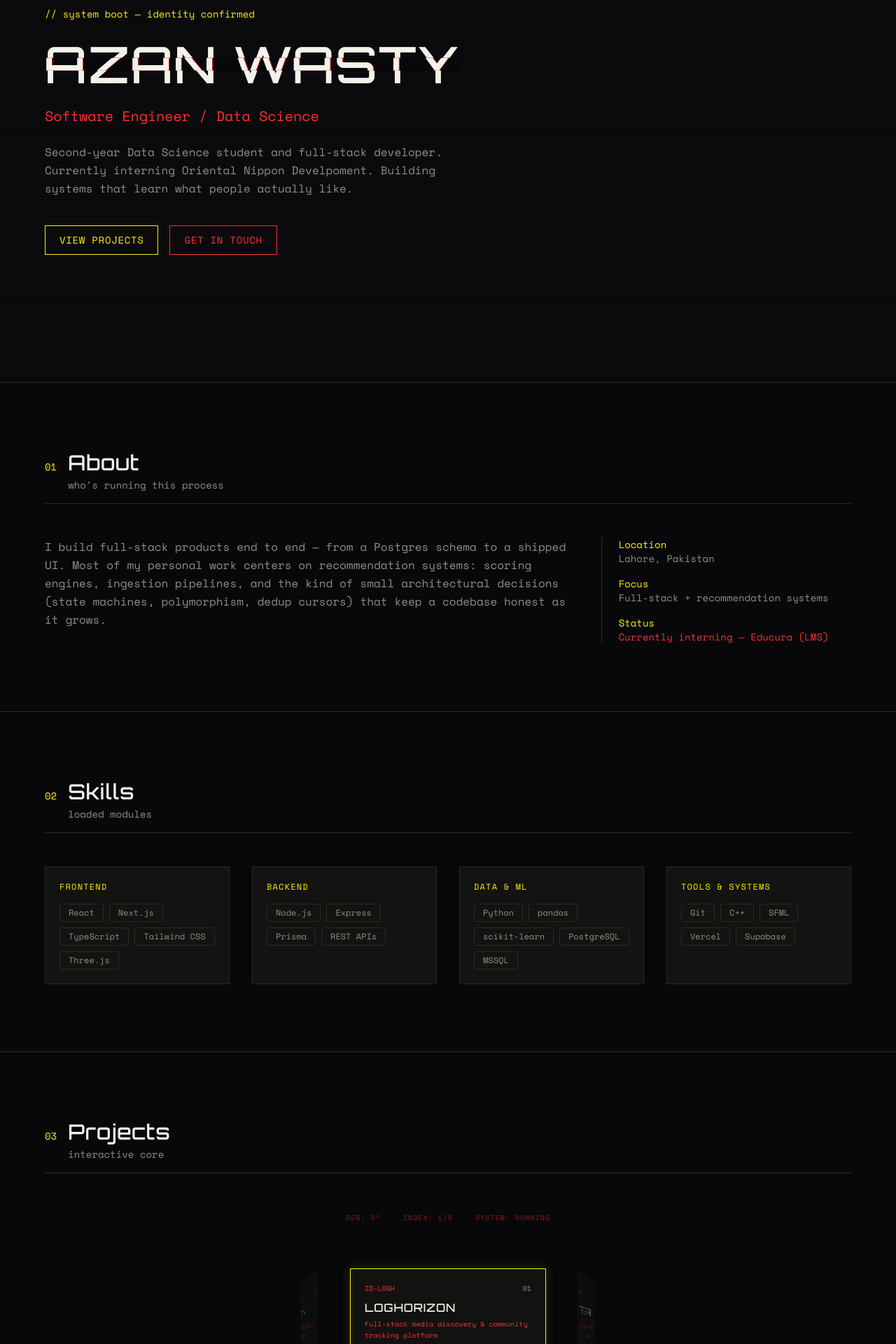
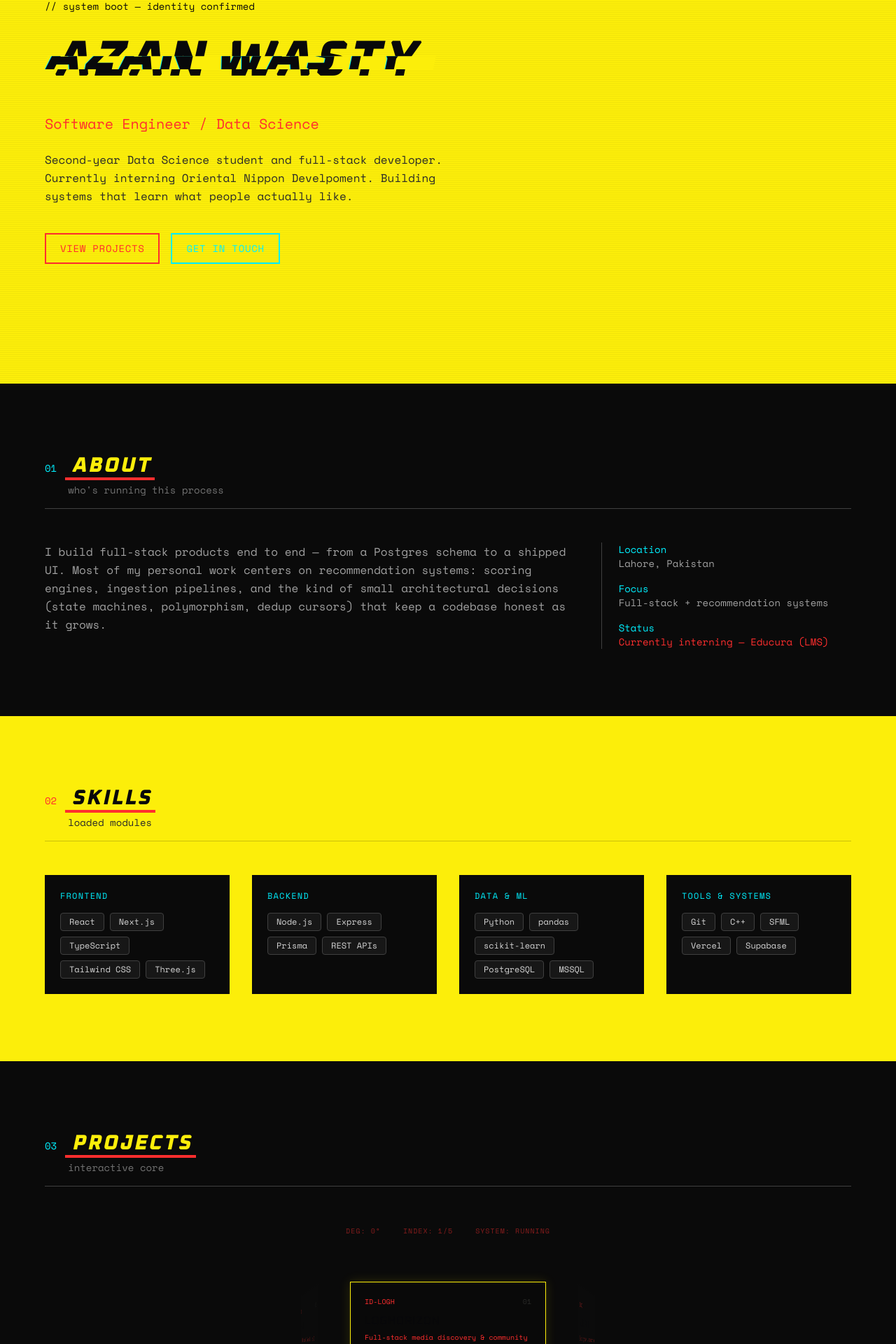
Before and after one commit to azan-wasty/Portofolio-web, a Next.js app: page / in a window 1280 px wide. Shown: the part 246-2166 px from the top of the page at 70% size. Built offline with nearby package versions, Linux system fonts and the light colour scheme.

Commit message:
trying stuff out

```diff
--- a/src/app/globals.css
+++ b/src/app/globals.css
@@ -1,15 +1,17 @@
 @import "tailwindcss";
 
 :root {
-  --color-void: #08080a;
-  --color-void-raised: #131311;
-  --color-void-line: #2c2b23;
+  /* Primary — Cyberpunk Yellow dominance */
+  --color-void: #fcee0a;
+  --color-void-raised: #0a0a0a;
+  --color-void-line: rgba(0, 0, 0, 0.15);
   --color-signal-yellow: #fcee0a;
   --color-signal-red: #ff2e2e;
-  --color-text-primary: #f2f2ea;
-  --color-text-dim: #8f8f85;
+  --color-signal-cyan: #00f0ff;
+  --color-text-primary: #08080a;
+  --color-text-dim: #2a2a28;
 
-  --font-display: var(--font-orbitron);
+  --font-display: var(--font-oxanium);
   --font-mono: var(--font-space-mono);
 }
 
@@ -19,6 +21,7 @@
   --color-void-line: var(--color-void-line);
   --color-signal-red: var(--color-signal-red);
   --color-signal-yellow: var(--color-signal-yellow);
+  --color-signal-cyan: var(--color-signal-cyan);
   --color-text-primary: var(--color-text-primary);
   --color-text-dim: var(--color-text-dim);
   --font-display: var(--font-display);
@@ -36,22 +39,44 @@ body {
 }
 
 ::selection {
-  background: var(--color-signal-yellow);
-  color: var(--color-void);
+  background: var(--color-void-raised);
+  color: var(--color-signal-yellow);
 }
 
-/* Scanline overlay used behind hero content */
+/* Scanline overlay — darkened for yellow bg */
 .scanlines {
   background-image: repeating-linear-gradient(
     to bottom,
-    rgba(255, 255, 255, 0.03),
-    rgba(255, 255, 255, 0.03) 1px,
+    rgba(0, 0, 0, 0.04),
+    rgba(0, 0, 0, 0.04) 1px,
     transparent 1px,
     transparent 3px
   );
 }
 
-/* Glitch text signature effect */
+/* ─── CYBERPUNK HEADING STYLE (skewed angular, like the franchise logo) ─── */
+.cyber-heading {
+  display: inline-block;
+  font-weight: 900;
+  text-transform: uppercase;
+  letter-spacing: 0.08em;
+  transform: skewX(-12deg);
+  position: relative;
+  padding: 0.1em 0.25em;
+}
+
+.cyber-heading::after {
+  content: "";
+  position: absolute;
+  bottom: 0;
+  left: 0;
+  width: 100%;
+  height: 4px;
+  background: var(--color-signal-red);
+  transform: skewX(12deg);
+}
+
+/* Glitch text signature effect — updated for yellow bg */
 .glitch {
   position: relative;
   display: inline-block;
@@ -68,7 +93,7 @@ body {
 
 .glitch::before {
   left: 2px;
-  text-shadow: -1px 0 var(--color-signal-yellow);
+  text-shadow: -1px 0 var(--color-signal-cyan);
   animation: glitch-slice-1 4.5s infinite linear alternate-reverse;
 }
 
--- a/src/components/sections/About.tsx
+++ b/src/components/sections/About.tsx
@@ -3,26 +3,26 @@ import { profile } from "@/lib/data/profile";
 
 export function About() {
   return (
-    <section id="about" className="border-b border-void-line px-6 py-24">
+    <section id="about" className="bg-void-raised px-6 py-24">
       <div className="mx-auto max-w-6xl">
-        <SectionHeading index="01" title="About" subtitle="who's running this process" />
+        <SectionHeading index="01" title="About" subtitle="who's running this process" inverted />
         <div className="grid gap-10 sm:grid-cols-3">
           <div className="sm:col-span-2">
-            <p className="text-base leading-relaxed text-text-dim">
+            <p className="text-base leading-relaxed text-neutral-400">
               {profile.longBio}
             </p>
           </div>
-          <dl className="space-y-4 border-l border-void-line pl-6 font-mono text-sm">
+          <dl className="space-y-4 border-l border-neutral-700 pl-6 font-mono text-sm">
             <div>
-              <dt className="text-signal-yellow">Location</dt>
-              <dd className="text-text-dim">{profile.location}</dd>
+              <dt className="text-signal-cyan">Location</dt>
+              <dd className="text-neutral-400">{profile.location}</dd>
             </div>
             <div>
-              <dt className="text-signal-yellow">Focus</dt>
-              <dd className="text-text-dim">Full-stack + recommendation systems</dd>
+              <dt className="text-signal-cyan">Focus</dt>
+              <dd className="text-neutral-400">Full-stack + recommendation systems</dd>
             </div>
             <div>
-              <dt className="text-signal-yellow">Status</dt>
+              <dt className="text-signal-cyan">Status</dt>
               <dd className="text-signal-red">Currently interning — Educura (LMS)</dd>
             </div>
           </dl>
--- a/src/components/sections/Contact.tsx
+++ b/src/components/sections/Contact.tsx
@@ -26,13 +26,13 @@ export function Contact() {
               }
               className="flex items-center gap-3 text-text-dim transition-colors hover:text-signal-red"
             >
-              <span className="text-signal-yellow">{channel.label}</span>
+              <span className="text-signal-cyan font-bold">{channel.label}</span>
               {channel.value}
             </a>
           ))}
         </div>
 
-        <NeonButton href="mailto:wastyazan@gmail.com" variant="yellow">
+        <NeonButton href="mailto:wastyazan@gmail.com" variant="red">
           Send a Message
         </NeonButton>
       </div>
--- a/src/components/sections/Hero.tsx
+++ b/src/components/sections/Hero.tsx
@@ -6,20 +6,20 @@ export function Hero() {
   return (
     <section
       id="home"
-      className="scanlines relative flex min-h-[90vh] flex-col justify-center border-b border-void-line px-6"
+      className="scanlines relative flex min-h-[90vh] flex-col justify-center px-6"
     >
       <div className="mx-auto w-full max-w-6xl">
-        <p className="mb-4 font-mono text-sm text-signal-yellow">
+        <p className="mb-4 font-mono text-sm text-void-raised">
           {"// system boot — identity confirmed"}
         </p>
 
         <GlitchText
           text={profile.name}
           as="h1"
-          className="font-display text-4xl uppercase leading-tight tracking-wide text-text-primary sm:text-6xl md:text-7xl"
+          className="cyber-heading font-display text-4xl uppercase leading-tight tracking-wide text-text-primary sm:text-6xl md:text-7xl"
         />
 
-        <p className="mt-4 font-mono text-lg text-signal-red sm:text-xl">
+        <p className="mt-6 font-mono text-lg text-signal-red sm:text-xl">
           {profile.role}
         </p>
 
@@ -28,10 +28,10 @@ export function Hero() {
         </p>
 
         <div className="mt-10 flex flex-wrap gap-4">
-          <NeonButton href="#projects" variant="yellow">
+          <NeonButton href="#projects" variant="red">
             View Projects
           </NeonButton>
-          <NeonButton href="#contact" variant="red">
+          <NeonButton href="#contact" variant="cyan">
             Get In Touch
           </NeonButton>
         </div>
--- a/src/components/sections/Projects.tsx
+++ b/src/components/sections/Projects.tsx
@@ -3,9 +3,9 @@ import { RotatableWheel } from "./RotatableWheel";
 
 export function Projects() {
   return (
-    <section id="projects" className="border-b border-void-line px-6 py-24">
+    <section id="projects" className="bg-void-raised px-6 py-24">
       <div className="mx-auto max-w-6xl">
-        <SectionHeading index="03" title="Projects" subtitle="interactive core" />
+        <SectionHeading index="03" title="Projects" subtitle="interactive core" inverted />
         <div className="mt-8">
           <RotatableWheel />
         </div>
--- a/src/components/sections/Skills.tsx
+++ b/src/components/sections/Skills.tsx
@@ -4,13 +4,13 @@ import { skillGroups } from "@/lib/data/skills";
 
 export function Skills() {
   return (
-    <section id="skills" className="border-b border-void-line px-6 py-24">
+    <section id="skills" className="px-6 py-24">
       <div className="mx-auto max-w-6xl">
         <SectionHeading index="02" title="Skills" subtitle="loaded modules" />
         <div className="grid gap-8 sm:grid-cols-2 lg:grid-cols-4">
           {skillGroups.map((group) => (
-            <div key={group.id} className="border border-void-line bg-void-raised p-5">
-              <h3 className="mb-4 font-mono text-xs uppercase tracking-widest text-signal-yellow">
+            <div key={group.id} className="border-2 border-text-primary bg-void-raised p-5">
+              <h3 className="mb-4 font-mono text-xs uppercase tracking-widest text-signal-cyan">
                 {group.label}
               </h3>
               <div className="flex flex-wrap gap-2">
--- a/src/components/ui/NeonButton.tsx
+++ b/src/components/ui/NeonButton.tsx
@@ -4,27 +4,31 @@ import type { ReactNode } from "react";
 interface NeonButtonProps {
   href: string;
   children: ReactNode;
-  variant?: "yellow" | "red";
+  variant?: "yellow" | "red" | "cyan";
   external?: boolean;
 }
 
 export function NeonButton({
   href,
   children,
-  variant = "yellow",
+  variant = "red",
   external = false,
 }: NeonButtonProps) {
-  const colorClass =
-    variant === "yellow"
-      ? "border-signal-yellow text-signal-yellow hover:bg-signal-yellow hover:text-void hover:shadow-[0_0_20px_var(--color-signal-yellow)]"
-      : "border-signal-red text-signal-red hover:bg-signal-red hover:text-void hover:shadow-[0_0_20px_var(--color-signal-red)]";
+  const colorMap = {
+    yellow:
+      "border-text-primary text-text-primary hover:bg-text-primary hover:text-signal-yellow hover:shadow-[0_0_20px_rgba(8,8,10,0.5)]",
+    red:
+      "border-signal-red text-signal-red hover:bg-signal-red hover:text-void-raised hover:shadow-[0_0_20px_var(--color-signal-red)]",
+    cyan:
+      "border-signal-cyan text-signal-cyan hover:bg-signal-cyan hover:text-void-raised hover:shadow-[0_0_20px_var(--color-signal-cyan)]",
+  };
 
   return (
     <Link
       href={href}
       target={external ? "_blank" : undefined}
       rel={external ? "noopener noreferrer" : undefined}
-      className={`inline-flex items-center gap-2 border px-5 py-2.5 font-mono text-sm uppercase tracking-wider transition-all duration-200 ${colorClass}`}
+      className={`inline-flex items-center gap-2 border-2 px-5 py-2.5 font-mono text-sm uppercase tracking-wider transition-all duration-200 ${colorMap[variant]}`}
     >
       {children}
     </Link>
--- a/src/components/ui/SectionHeading.tsx
+++ b/src/components/ui/SectionHeading.tsx
@@ -2,18 +2,19 @@ interface SectionHeadingProps {
   index: string;
   title: string;
   subtitle?: string;
+  inverted?: boolean;
 }
 
-export function SectionHeading({ index, title, subtitle }: SectionHeadingProps) {
+export function SectionHeading({ index, title, subtitle, inverted = false }: SectionHeadingProps) {
   return (
-    <div className="mb-12 flex items-baseline gap-4 border-b border-void-line pb-4">
-      <span className="font-mono text-sm text-signal-yellow">{index}</span>
+    <div className={`mb-12 flex items-baseline gap-4 border-b pb-4 ${inverted ? "border-neutral-700" : "border-text-primary/20"}`}>
+      <span className={`font-mono text-sm ${inverted ? "text-signal-cyan" : "text-signal-red"}`}>{index}</span>
       <div>
-        <h2 className="font-display text-2xl tracking-wide text-text-primary sm:text-3xl">
+        <h2 className={`cyber-heading font-display text-2xl tracking-wide sm:text-3xl ${inverted ? "text-signal-yellow" : "text-text-primary"}`}>
           {title}
         </h2>
         {subtitle && (
-          <p className="mt-1 font-mono text-sm text-text-dim">{subtitle}</p>
+          <p className={`mt-1 font-mono text-sm ${inverted ? "text-neutral-500" : "text-text-dim"}`}>{subtitle}</p>
         )}
       </div>
     </div>
--- a/src/components/ui/SkillChip.tsx
+++ b/src/components/ui/SkillChip.tsx
@@ -4,7 +4,7 @@ interface SkillChipProps {
 
 export function SkillChip({ label }: SkillChipProps) {
   return (
-    <span className="inline-flex items-center rounded-sm border border-void-line bg-void-raised px-3 py-1 font-mono text-xs text-text-dim transition-colors hover:border-signal-red hover:text-signal-red">
+    <span className="inline-flex items-center rounded-sm border border-neutral-700 bg-neutral-900 px-3 py-1 font-mono text-xs text-neutral-300 transition-colors hover:border-signal-cyan hover:text-signal-cyan">
       {label}
     </span>
   );
```
Also changed, not shown: src/app/layout.tsx (+5 -5 lines), src/components/layout/Navbar.tsx (+26 -27 lines).
